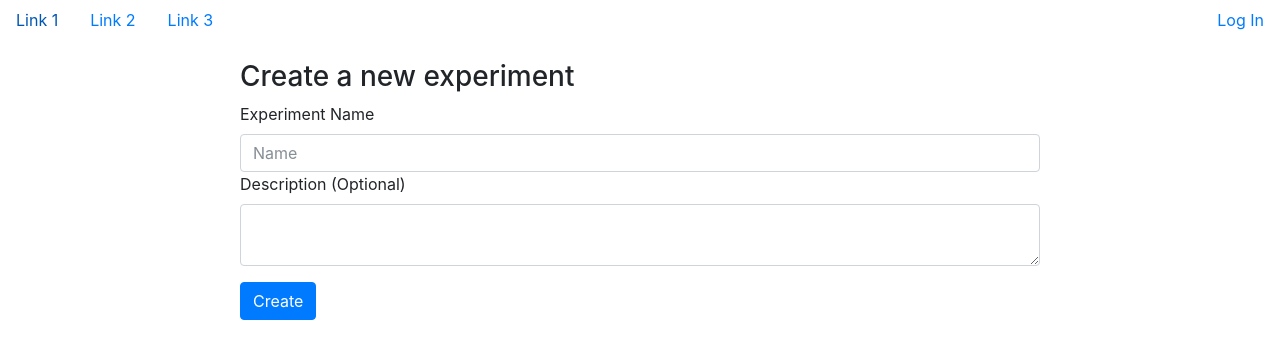
After one commit to adamtobey/honest_ab, a Python web app: template honest_ab/templates/experiments/new.html.j2 in a window 1280 px wide. The commit adds this page. Shown: the top 359 px of the page. Run offline with Jinja, Linux system fonts and the light colour scheme; the template is opened without the code that fills it, so the values that code supplies are empty; some libraries are stand-ins or nearby versions.

Commit message:
Create experiment form and handling current_user transactions

```diff
--- a/honest_ab/controllers.py
+++ b/honest_ab/controllers.py
@@ -3,7 +3,7 @@ from flask import Blueprint, render_template, abort, request, redirect, url_for,
 from honest_ab.login import login_user, logout_user, current_user, login_required
 
 from honest_ab.models import User, AuthenticationError, Experiment
-from honest_ab.database import CacheIndexError
+from honest_ab.database import CacheIndexError, db_session
 
 # Routing helpers
 
@@ -23,6 +23,7 @@ experiments_controller = create_controller('experiments')
 
 @experiments_controller.route('/create', methods=['POST'])
 @login_required
+@db_session
 def create_experiment():
     try:
         Experiment(
@@ -44,8 +45,7 @@ def create_experiment():
 @experiments_controller.route('/new')
 @login_required
 def new_experiment():
-    # TODO
-    return "Fail"
+    return render_template("new.html.j2")
 
 # Users controller
 users_controller = create_controller('users')
--- /dev/null
+++ b/honest_ab/templates/experiments/new.html.j2
@@ -0,0 +1,17 @@
+{% extends 'common/base.html.j2' %}
+
+{% block content %}
+  <div class="form-container">
+    <h3>Create a new experiment</h3>
+    <form action="/experiments/create" method="post">
+      <div class="form-group">
+        <label for="create-experiment_name">Experiment Name</label>
+        <input id="create-experiment_name" class="form-control" name="name" placeholder="Name" />
+
+        <label for="create-experiment_description">Description (Optional)</label>
+        <textarea id="create-experiment_description" class="form-control" name="description"></textarea>
+      </div>
+      <button type="submit" class="btn btn-primary">Create</button>
+    </form>
+  </div>
+{% endblock %}
--- a/honest_ab/templates/users/login.html.j2
+++ b/honest_ab/templates/users/login.html.j2
@@ -11,7 +11,7 @@
     <form id="full-login-form" action="/users/perform_login" method="post">
       <div class="form-group">
         <label for="login-user_username">Username</label>
-        <input id="login-user_username" class="form-control" name="name" placeholder="Username" />
+        <input id="login-user_username" class="form-control" name="username" placeholder="Username" />
 
         <label for="login-user_password">Password</label>
         <input type="password" id="login-user_password_1" class="form-control" name="password" placeholder="Password" />
```
Also changed, not shown: honest_ab/database.py (+8 -0 lines), honest_ab/login.py (+10 -1 lines), test/conftest.py (+3 -0 lines).
